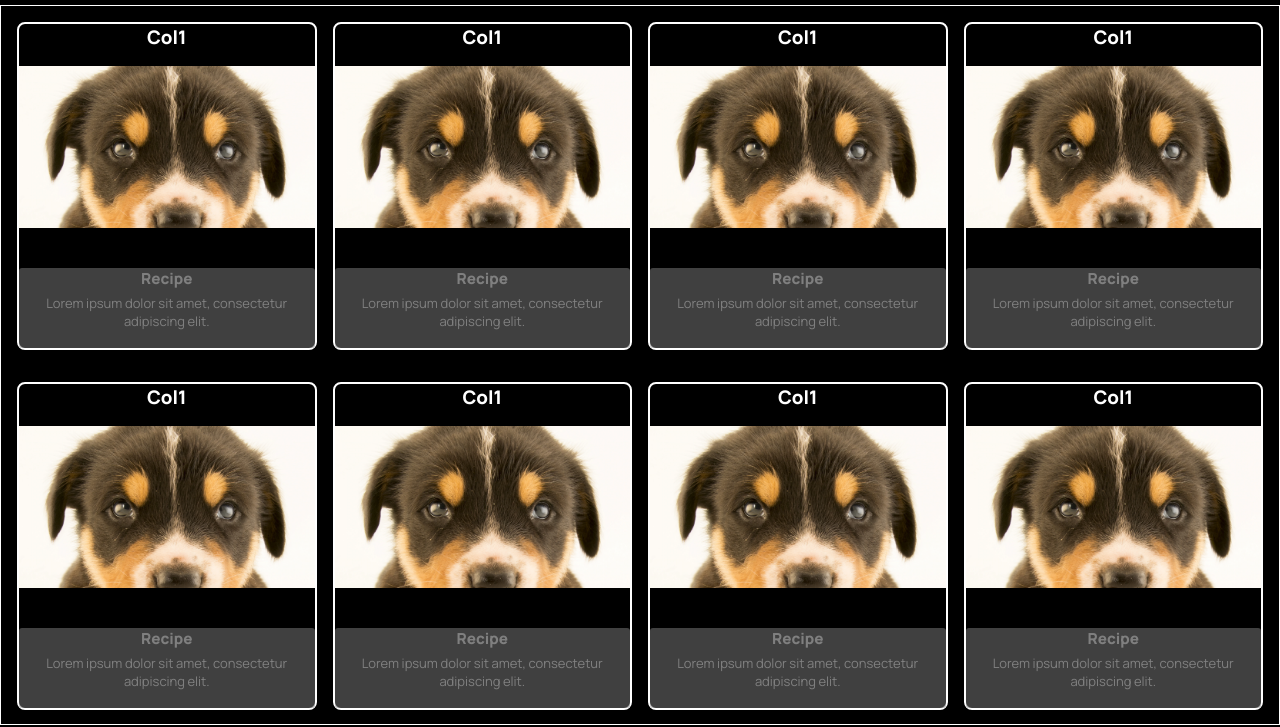
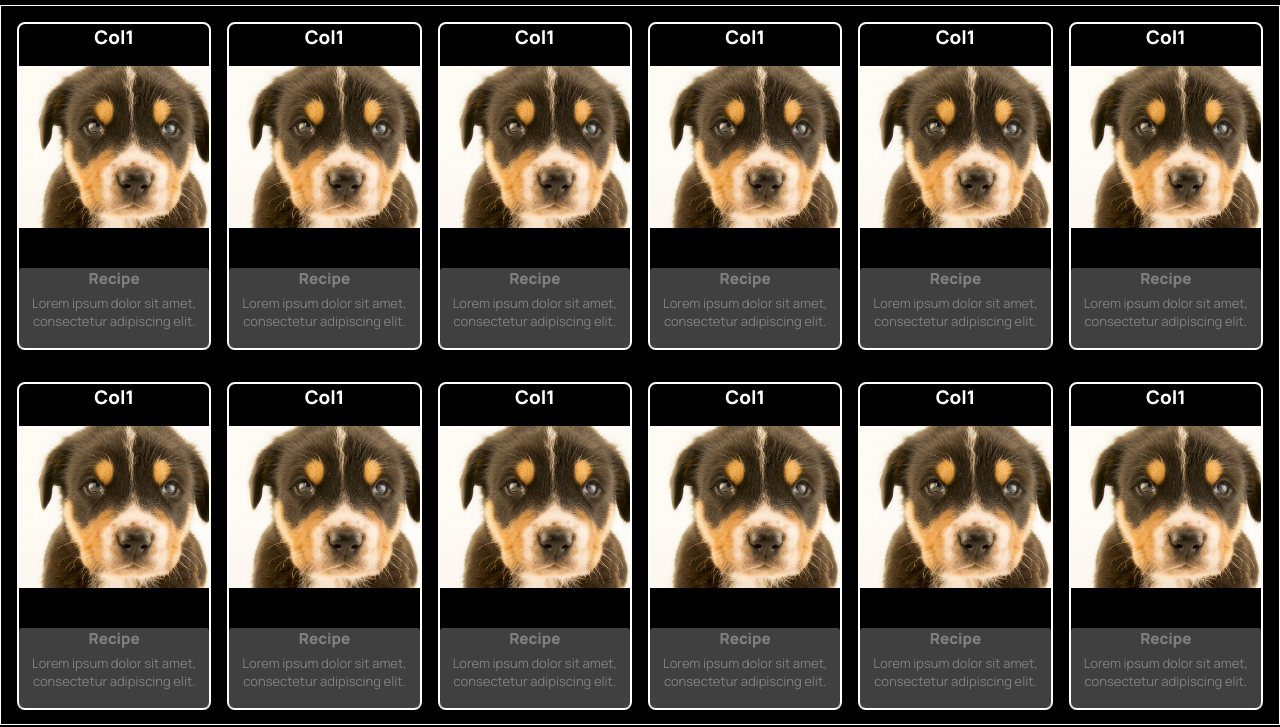
Before and after one commit to Hhorowitz734/Recipe-Search, a plain HTML site: page index.html in a window 1280 px wide. Shown: the part 73-800 px from the top of the page. Drawn offline with Linux system fonts and the light colour scheme; no server answers.

Commit message:
added more recipes to one page

```diff
--- a/index.html
+++ b/index.html
@@ -130,6 +130,58 @@
                             </div>
                         </div>
                     </div>
+                    <div class = "col">
+                        <h3 class = 'col-title'>Col1</h3>
+                        <div class = 'col-img'></div>
+                        <div class = 'recipe-description'>
+                            <div class = "top">
+                                <h3>Recipe</h3>
+                                <p>Lorem ipsum dolor sit amet, consectetur adipiscing elit.</p>
+                            </div>
+                            <div class = "bottom">
+                                <p>Lorem ipsum dolor sit amet, consectetur adipiscing elit.</p>
+                            </div>
+                        </div>
+                    </div>
+                    <div class = "col">
+                        <h3 class = 'col-title'>Col1</h3>
+                        <div class = 'col-img'></div>
+                        <div class = 'recipe-description'>
+                            <div class = "top">
+                                <h3>Recipe</h3>
+                                <p>Lorem ipsum dolor sit amet, consectetur adipiscing elit.</p>
+                            </div>
+                            <div class = "bottom">
+                                <p>Lorem ipsum dolor sit amet, consectetur adipiscing elit.</p>
+                            </div>
+                        </div>
+                    </div>
+                    <div class = "col">
+                        <h3 class = 'col-title'>Col1</h3>
+                        <div class = 'col-img'></div>
+                        <div class = 'recipe-description'>
+                            <div class = "top">
+                                <h3>Recipe</h3>
+                                <p>Lorem ipsum dolor sit amet, consectetur adipiscing elit.</p>
+                            </div>
+                            <div class = "bottom">
+                                <p>Lorem ipsum dolor sit amet, consectetur adipiscing elit.</p>
+                            </div>
+                        </div>
+                    </div>
+                    <div class = "col">
+                        <h3 class = 'col-title'>Col1</h3>
+                        <div class = 'col-img'></div>
+                        <div class = 'recipe-description'>
+                            <div class = "top">
+                                <h3>Recipe</h3>
+                                <p>Lorem ipsum dolor sit amet, consectetur adipiscing elit.</p>
+                            </div>
+                            <div class = "bottom">
+                                <p>Lorem ipsum dolor sit amet, consectetur adipiscing elit.</p>
+                            </div>
+                        </div>
+                    </div>
                 </div>
             </div>
         </div>
--- a/index.js
+++ b/index.js
@@ -11,7 +11,7 @@ async function getDefaultRecipes(){
     //Hits refers to the dicitonary with all information on the recipe
     const hits = data.hits;
     //Iterates over first 8 hits and returns recipes
-    for (let hit of hits.slice(0, 8)){
+    for (let hit of hits.slice(0, 12)){
         let recipeDict = {}
         recipeDict['Name'] = hit.recipe.label;
         recipeDict['Image'] = hit.recipe.image;
--- a/styles.css
+++ b/styles.css
@@ -81,7 +81,7 @@ h1, h2, h3, p {
     padding: 16px;
     display: grid;
     grid-gap: 16px;
-    grid-template-columns: repeat(4, 1fr);
+    grid-template-columns: repeat(6, 1fr);
 }
 
 .col{
```
